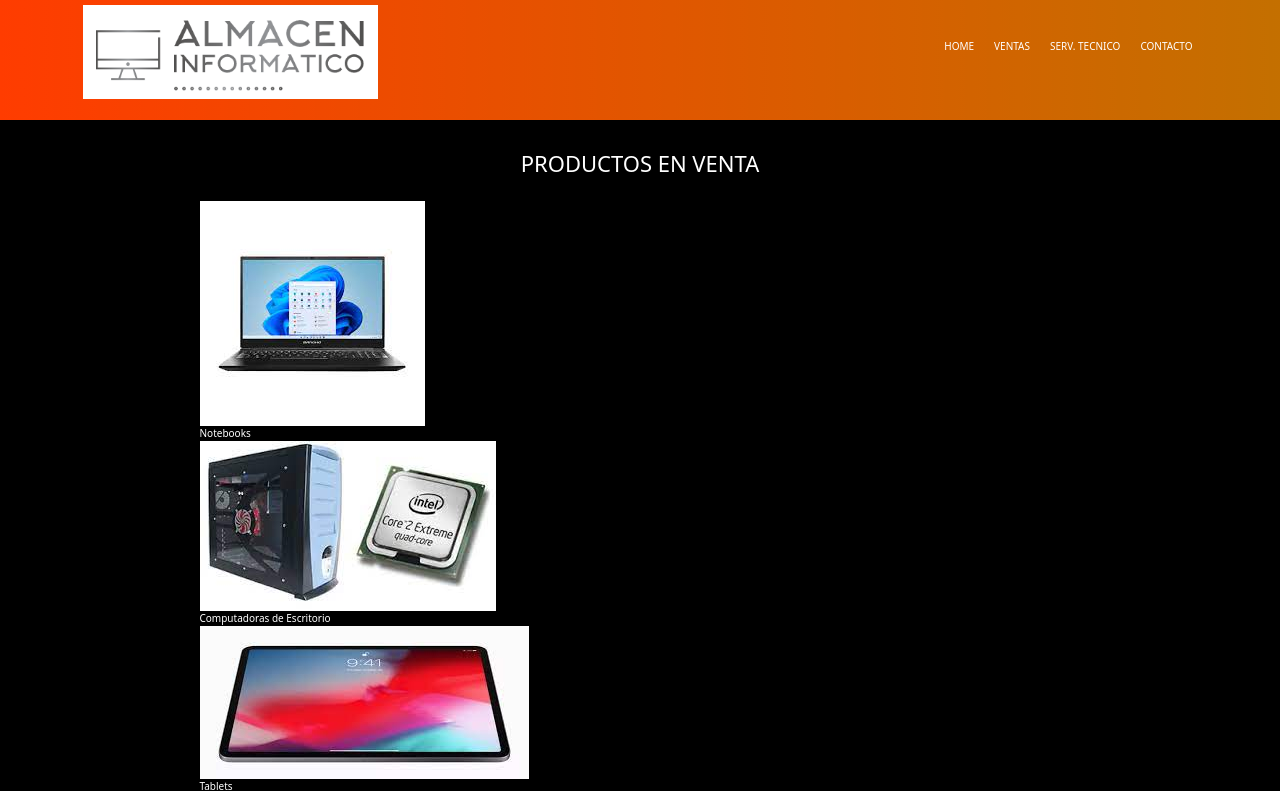
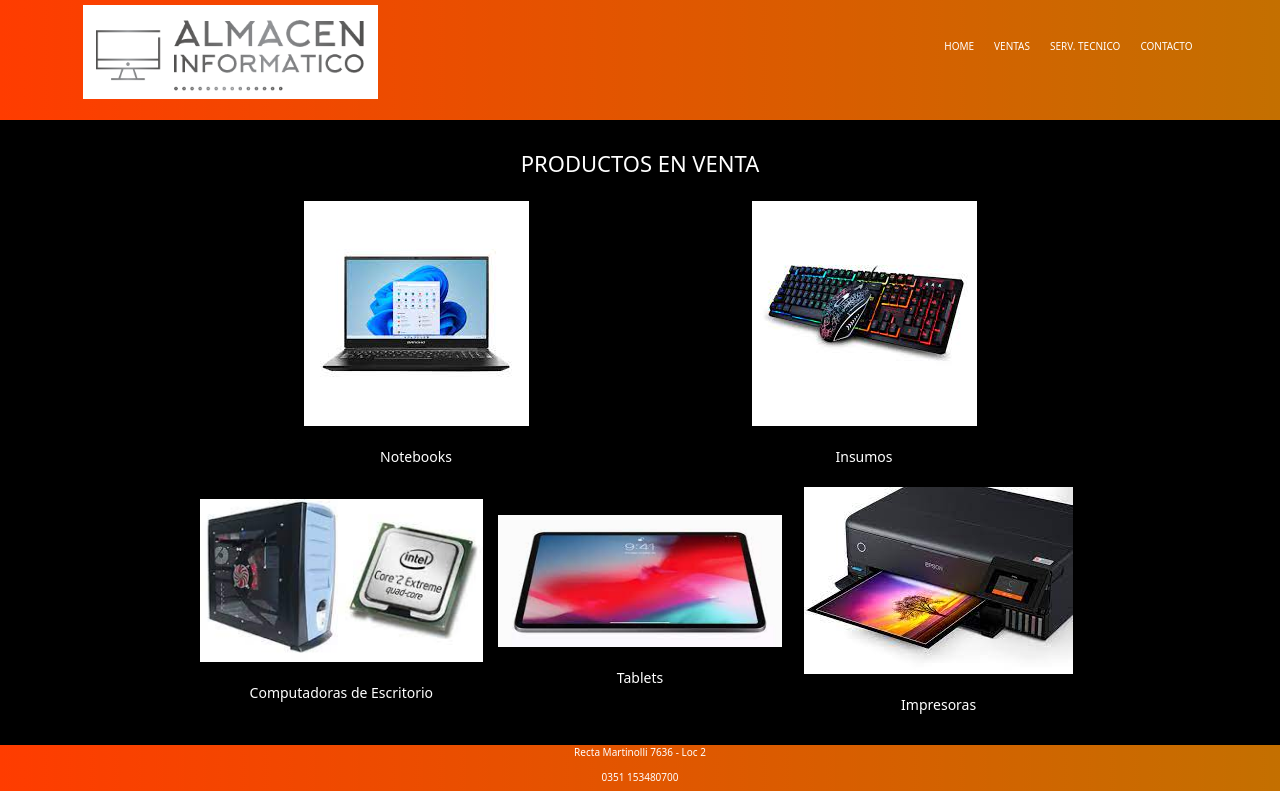
Before and after one commit to alija1983/Proyecto-coderhouse, a website: page assets/pages/products.html in a window 1280 px wide. Shown: the top 791 px of the page. Drawn offline with nearby package versions, Linux system fonts and the light colour scheme.

Commit message:
se agrega bootstrap a toda la pagina, se le da formato a products y serv tec

```diff
--- a/assets/css/index.css
+++ b/assets/css/index.css
@@ -137,6 +137,16 @@ a {
     padding-bottom: 2rem;
 }
 
+.nav_ventas--description {
+    text-align: center;
+    font-size: 1.4em;
+    padding: 2rem;
+}
+.nav_servicio--description {
+    text-align: center;
+    font-size: 1.4em;
+    padding: 2rem;
+}
 /* media queries */
 
 @media screen and (max-width: 470px) {
--- a/assets/pages/products.html
+++ b/assets/pages/products.html
@@ -6,7 +6,8 @@
     <meta http-equiv="X-UA-Compatible" content="IE=edge">
     <meta name="viewport" content="width=device-width, initial-scale=1.0">
     <title>Almacén Informático - VENTAS</title>
-    <link href="https://cdn.jsdelivr.net/npm/bootstrap@5.1.3/dist/css/bootstrap.min.css" rel="stylesheet" integrity="sha384-1BmE4kWBq78iYhFldvKuhfTAU6auU8tT94WrHftjDbrCEXSU1oBoqyl2QvZ6jIW3" crossorigin="anonymous">
+    <link href="https://cdn.jsdelivr.net/npm/bootstrap@5.1.3/dist/css/bootstrap.min.css" rel="stylesheet"
+        integrity="sha384-1BmE4kWBq78iYhFldvKuhfTAU6auU8tT94WrHftjDbrCEXSU1oBoqyl2QvZ6jIW3" crossorigin="anonymous">
     <link rel="stylesheet" href="../css/index.css">
 </head>
 
@@ -37,26 +38,26 @@
             <div>
                 <h2 class="title__h2">PRODUCTOS EN VENTA</h2>
             </div>
-                <nav class="nav__ventas">
-                    <div class="flex_column nav__ventas--note">
-                        <a href=""><img class="nav__ventas--img" src="../image/notebook.jpg" alt=""></a>
+            <nav class="nav__ventas row  align-items-center">
+                <div class="col-6 col-sm-6 align-self-center flex_column nav__ventas--note">
+                    <a class="align-self-center" href=""><img class="img-fluid c" src="../image/notebook.jpg" alt=""></a>
                     <a class="nav_ventas--description" href="">Notebooks</a>
                 </div>
-                    <div class="flex_column nav__ventas--pc">
-                        <a href=""><img class="nav__ventas--img" src="../image/cpu.jpg" alt=""></a>
+                <div class="col-6 col-sm-6 align-self-center flex_column nav__ventas--insumos">
+                    <a class="align-self-center" href=""><img class="img-fluid nav__ventas--img" src="../image/insumos.jpg" alt=""></a>
+                    <a class="nav_ventas--description" href="">Insumos</a>
+                </div>
+                <div class="col-6 col-sm-4 align-self-center flex_column nav__ventas--pc">
+                    <a class="align-self-center" href=""><img class="img-fluid nav__ventas--img" src="../image/cpu.jpg" alt=""></a>
                     <a class="nav_ventas--description" href="">Computadoras de Escritorio</a>
                 </div>
-                    <div class="flex_column nav__ventas--tablet">
-                        <a href=""><img class="nav__ventas--img" src="../image/tablet.jpg" alt=""></a>
+                <div class="col-6 col-sm-4 align-self-center flex_column nav__ventas--tablet">
+                    <a class="align-self-center" href=""><img class="img-fluid nav__ventas--img" src="../image/tablet.jpg" alt=""></a>
                     <a class="nav_ventas--description" href="">Tablets</a>
                 </div>
-                    <div class="flex_column nav__ventas--impresora">
-                        <a href=""><img class="nav__ventas--img" src="../image/impresora.jpg" alt=""></a>
+                <div class="col-12 col-sm-4 align-self-center flex_column nav__ventas--impresora">
+                    <a class="align-self-center" href=""><img class="img-fluid nav__ventas--img" src="../image/impresora.jpg" alt=""></a>
                     <a class="nav_ventas--description" href="">Impresoras</a>
-                    </div>
-                    <div class="flex_column nav__ventas--insumos">
-                        <a href=""><img class="nav__ventas--img" src="../image/insumos.jpg" alt=""></a>
-                        <a class="nav_ventas--description" href="">Insumos</a>
                 </div>
             </nav>
         </section>
@@ -69,7 +70,9 @@
                 Informático</a>
         </article>
     </footer>
-    <script src="https://cdn.jsdelivr.net/npm/bootstrap@5.1.3/dist/js/bootstrap.bundle.min.js" integrity="sha384-ka7Sk0Gln4gmtz2MlQnikT1wXgYsOg+OMhuP+IlRH9sENBO0LRn5q+8nbTov4+1p" crossorigin="anonymous"></script>
+    <script src="https://cdn.jsdelivr.net/npm/bootstrap@5.1.3/dist/js/bootstrap.bundle.min.js"
+        integrity="sha384-ka7Sk0Gln4gmtz2MlQnikT1wXgYsOg+OMhuP+IlRH9sENBO0LRn5q+8nbTov4+1p" crossorigin="anonymous">
+    </script>
 
 </body>
 
```
Also changed, not shown: assets/pages/contact.html (+1 -1 lines), assets/pages/servtec.html (+12 -12 lines), package.json (added, +20 -0 lines). Lines whose indentation alone changed are shown as unchanged.
